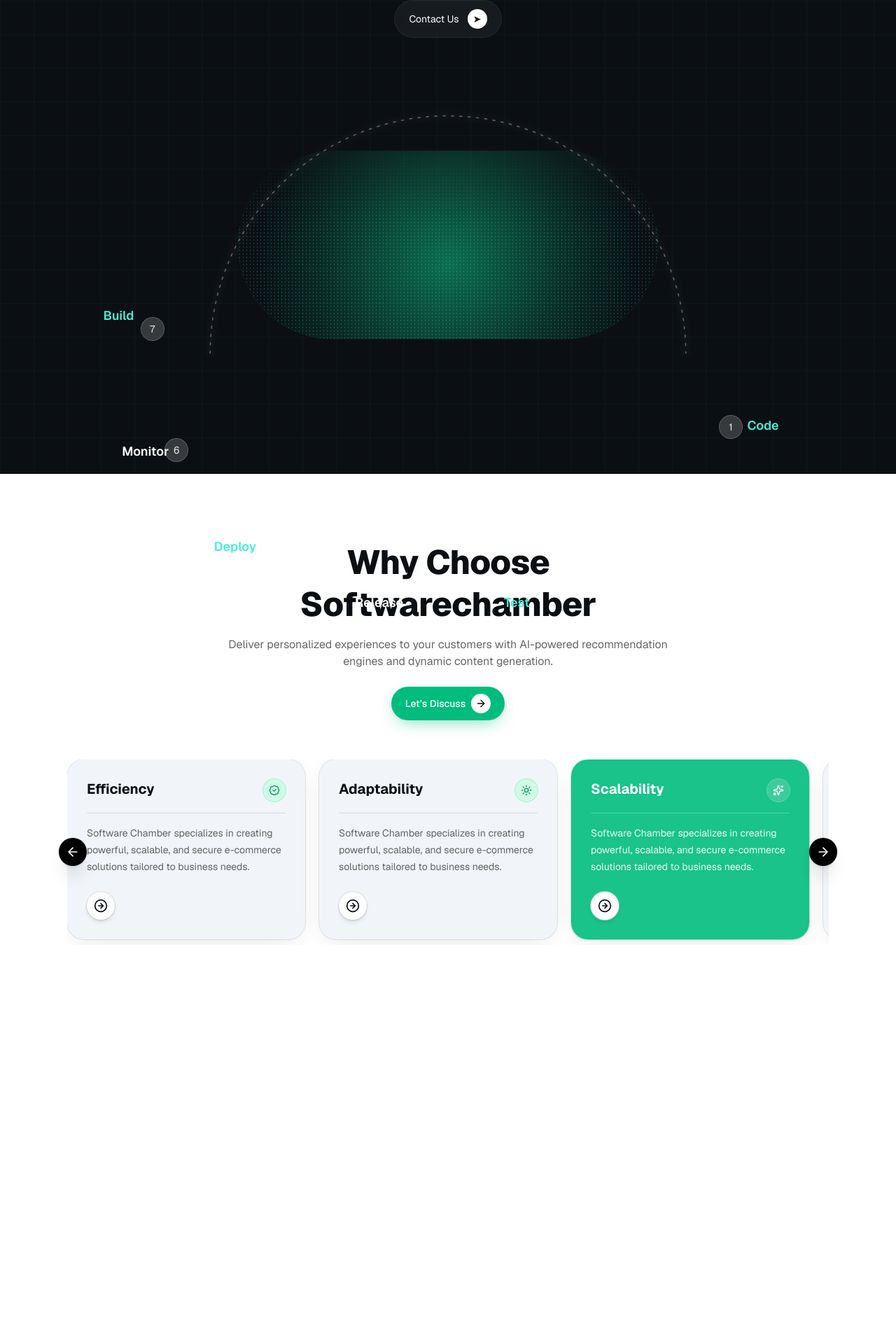
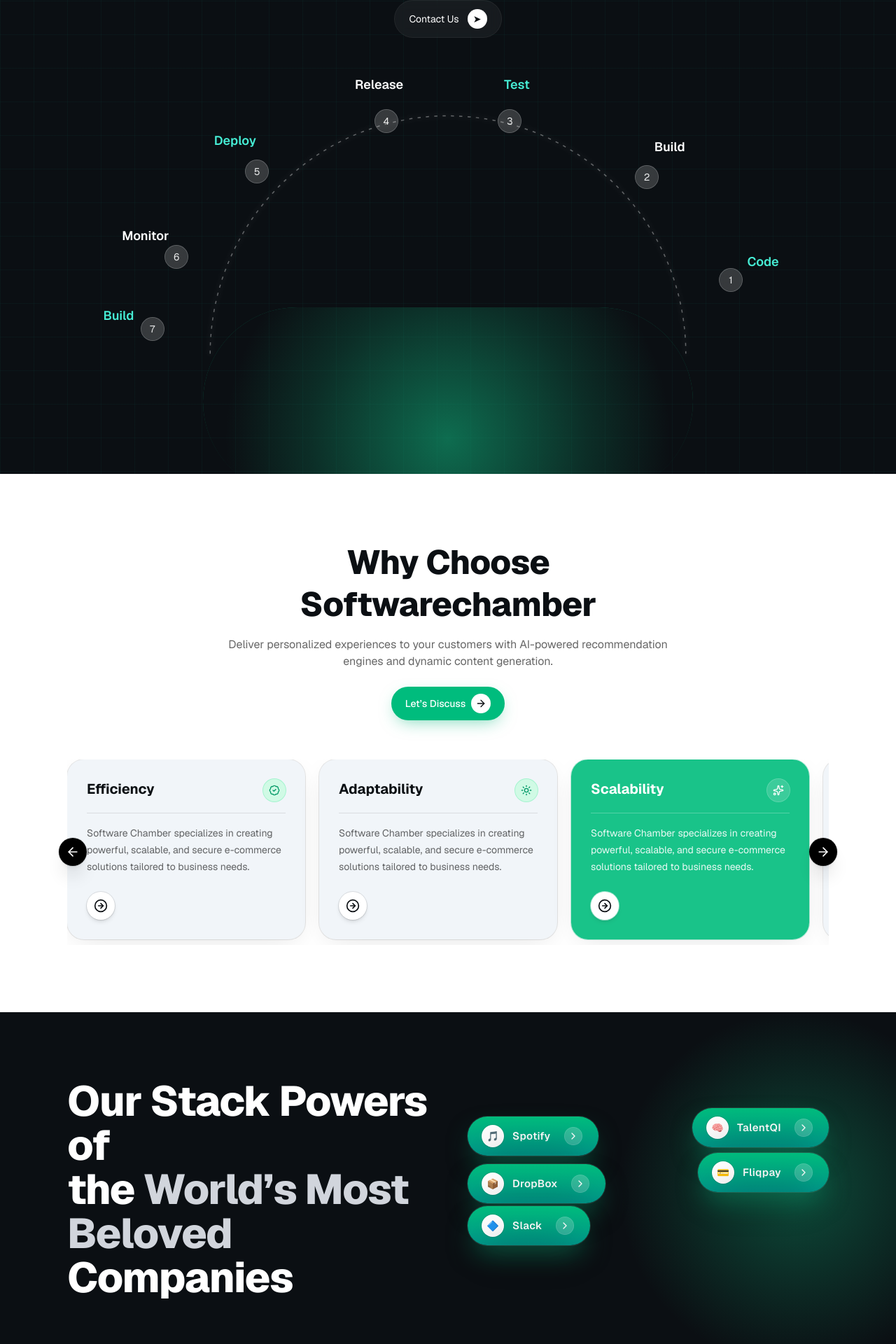
Before and after one commit to ripa01/Software_Chamber, a Next.js app in the folder software-chamber-ui/: page / in a window 1280 px wide. Shown: the part 2662-4582 px from the top of the page at 70% size. Before the commit the page ends 4108 px from the top, so only its background shows below. Built offline with nearby package versions, Linux system fonts and the light colour scheme.

Commit message:
feat: add StackShowcase component and integrate it into Home page layout; update Process and WhyChoose components for improved styling

```diff
--- a/software-chamber-ui/app/page.tsx
+++ b/software-chamber-ui/app/page.tsx
@@ -1,6 +1,7 @@
 import Banner from "@/components/hero/Banner";
 import Process from "@/components/sections/Process";
 import Services from "@/components/sections/Services";
+import StackShowcase from "@/components/sections/StackShowcase";
 import ValueProposition from "@/components/sections/ValueProposition";
 import WhyChoose from "@/components/sections/WhyChoose";
 
@@ -17,6 +18,7 @@
       <Services />
       <Process />
       <WhyChoose />
+      <StackShowcase />
 
     </main>
   );
--- a/software-chamber-ui/components/sections/Process.tsx
+++ b/software-chamber-ui/components/sections/Process.tsx
@@ -3,12 +3,12 @@
 export default function Process() {
   // tuned angles so ends don't sit on the edges
   const steps = [
-    { n: 1, label: "Code",    angle: -162 },
-    { n: 2, label: "Build",   angle: -132 },
-    { n: 3, label: "Test",    angle: -102 },
-    { n: 4, label: "Release", angle:  -78 },
-    { n: 5, label: "Deploy",  angle:  -50 },
-    { n: 6, label: "Monitor", angle:  -24 },
+    { n: 1, label: "Code",    angle: 162 },
+    { n: 2, label: "Build",   angle: 132 },
+    { n: 3, label: "Test",    angle: 102 },
+    { n: 4, label: "Release", angle:  78 },
+    { n: 5, label: "Deploy",  angle:  50 },
+    { n: 6, label: "Monitor", angle:  24 },
     { n: 7, label: "Build",   angle:    6 },
   ] as const;
 
@@ -45,10 +45,9 @@
 
       {/* arc + pins + labels + globe */}
       <div className="relative mx-auto mt-16 max-w-6xl px-4">
-        {/* allow overflow so left/right labels don't clip */}
         <div className="relative aspect-[2/1] overflow-visible sm:aspect-[5/2]">
           {/* dashed semicircle */}
-          <svg viewBox={`0 0 ${W} ${H}`} className="absolute inset-0 h-full w-full overflow-visible">
+          <svg viewBox={`0 0 ${W} ${H}`} className="absolute inset-0 h-full w-full overflow-visible z-30">
             <defs>
               <filter id="glow" x="-50%" y="-50%" width="200%" height="200%">
                 <feGaussianBlur stdDeviation="6" result="blur" />
@@ -105,21 +104,21 @@
           })}
 
           {/* hemisphere globe (glow + dotted mask) */}
-          <div className="pointer-events-none absolute inset-x-0 bottom-0 flex justify-center" style={{ height: "60%", zIndex: 0 }}>
-            <div className="relative w-[60vw] max-w-[600px] aspect-square -translate-y-[30%]">
+          <div className="pointer-events-none absolute inset-x-0 bottom-[-32%] flex justify-center z-0" style={{ height: "60%" }}>
+            <div className="relative w-[60vw] max-w-[700px] aspect-square">
               {/* teal glow underlay */}
-              <div className="absolute inset-0 rounded-full bg-[radial-gradient(circle_at_50%_60%,rgba(16,185,129,0.55),rgba(16,185,129,0.18)_50%,transparent_80%)]" />
+              <div className="absolute inset-0 rounded-full bg-[radial-gradient(circle_at_50%_70%,rgba(16,185,129,0.55),rgba(16,185,129,0.18)_50%,transparent_80%)]" />
               {/* dotted sphere clipped to a hemisphere */}
               <div
                 className="absolute inset-0 rounded-full"
                 style={{
                   backgroundImage:
-                    "radial-gradient(rgba(45,255,220,0.55) 0.8px, transparent 0.8px)",
-                  backgroundSize: "5px 5px",
+                    "radial-gradient(rgba(45,255,220,0.55) 0.7px, transparent 0.7px)",
+                  backgroundSize: "4px 4px",
                   WebkitMaskImage:
-                    "linear-gradient(to top, #000 60%, transparent 100%)",
+                    "linear-gradient(to top, transparent 0%, #000 50%, #000 100%)",
                   maskImage:
-                    "linear-gradient(to top, #000 60%, transparent 100%)",
+                    "linear-gradient(to top, transparent 0%, #000 50%, #000 100%)",
                   opacity: 0.95,
                   filter: "drop-shadow(0 0 40px rgba(16,185,129,0.35))",
                 }}
@@ -129,9 +128,9 @@
                 className="absolute inset-0 rounded-full ring-2 ring-emerald-400/40"
                 style={{
                   WebkitMaskImage:
-                    "linear-gradient(to top, #000 60%, transparent 100%)",
+                    "linear-gradient(to top, transparent 0%, #000 50%, #000 100%)",
                   maskImage:
-                    "linear-gradient(to top, #000 60%, transparent 100%)",
+                    "linear-gradient(to top, transparent 0%, #000 50%, #000 100%)",
                 }}
               />
             </div>
--- /dev/null
+++ b/software-chamber-ui/components/sections/StackShowcase.tsx
@@ -0,0 +1,74 @@
+import React from "react"
+import { ChevronRight, Sparkles } from "lucide-react"
+
+/**
+ * Section: "Our Stack Powers ..."
+ * Usage: <StackShowcase />
+ * Drop into any Next.js + Tailwind project.
+ */
+export default function StackShowcase() {
+  const brands = [
+    { name: "Spotify", icon: "🎵", offset: "translate-y-1" },
+    { name: "TalentQI", icon: "🧠", offset: "-translate-y-4" },
+    { name: "DropBox", icon: "📦", offset: "-translate-y-3" },
+    { name: "Fliqpay", icon: "💳", offset: "translate-y-2" },
+    { name: "Slack", icon: "🔷", offset: "-translate-y-8 sm:-translate-y-6" },
+  ] as const
+
+  return (
+    <section className="relative overflow-hidden bg-[#0B0F13] py-16 text-white sm:py-24">
+      {/* right vignette */}
+      <div className="pointer-events-none absolute inset-0">
+        <div className="absolute -right-40 top-1/2 h-[600px] w-[600px] -translate-y-1/2 rounded-full bg-[radial-gradient(circle_at_center,rgba(16,185,129,0.35),transparent_60%)] blur-0" />
+        <div className="absolute inset-0 opacity-40" style={{backgroundImage:
+          "radial-gradient(1px_1px_at_20%_30%,rgba(255,255,255,.25),transparent_51%),"+
+          "radial-gradient(1px_1px_at_70%_20%,rgba(255,255,255,.18),transparent_51%),"+
+          "radial-gradient(1px_1px_at_40%_60%,rgba(255,255,255,.2),transparent_51%),"+
+          "radial-gradient(1px_1px_at_80%_70%,rgba(255,255,255,.18),transparent_51%)"}} />
+      </div>
+
+      <div className="relative mx-auto grid max-w-6xl grid-cols-1 items-center gap-10 px-4 sm:px-6 lg:grid-cols-2 lg:gap-14 lg:px-8">
+        {/* Left copy */}
+        <div className="max-w-xl">
+          <h2 className="text-4xl font-extrabold leading-[1.05] tracking-tight sm:text-5xl md:text-6xl">
+            Our Stack Powers of
+            <br />
+            the <span className="text-gray-300">World’s Most</span>
+            <br />
+            <span className="text-gray-300">Beloved</span> Companies
+          </h2>
+        </div>
+
+        {/* Right floating pills */}
+        <div className="relative ml-auto grid w-full max-w-md grid-cols-1 gap-5 sm:max-w-none sm:grid-cols-2">
+          {/* Row 1 */}
+          <BrandPill label={brands[0].name} icon={brands[0].icon} className="justify-self-start sm:justify-self-start" />
+          <BrandPill label={brands[1].name} icon={brands[1].icon} className="justify-self-end sm:justify-self-end sm:-translate-y-3" />
+
+          {/* Row 2 */}
+          <BrandPill label={brands[2].name} icon={brands[2].icon} className="justify-self-start sm:justify-self-start -translate-y-2" />
+          <BrandPill label={brands[3].name} icon={brands[3].icon} className="justify-self-end sm:justify-self-end -translate-y-6" />
+
+          {/* Row 3 */}
+          <BrandPill label={brands[4].name} icon={brands[4].icon} className="col-span-1 sm:col-span-1 sm:justify-self-start -translate-y-6" />
+        </div>
+      </div>
+    </section>
+  )
+}
+
+function BrandPill({ label, icon, className = "" }: { label: string; icon: string; className?: string }) {
+  return (
+    <div className={`group relative inline-flex items-center gap-3 rounded-full bg-gradient-to-b from-emerald-500 to-teal-600 px-5 py-3 pr-6 shadow-[0_18px_40px_-12px_rgba(16,185,129,0.6)] ring-1 ring-white/10 backdrop-blur ${className}`}>
+      <span className="grid h-8 w-8 place-items-center rounded-full bg-white text-[#0B0F13] text-sm font-semibold ring-1 ring-black/10">
+        {icon}
+      </span>
+      <span className="text-[15px] font-semibold tracking-wide">{label}</span>
+      <span className="ml-2 inline-grid h-6 w-6 place-items-center rounded-full bg-white/20 ring-1 ring-white/30 transition group-hover:translate-x-0.5">
+        <ChevronRight className="h-4 w-4" />
+      </span>
+      {/* soft drop shadow plate */}
+      <div className="pointer-events-none absolute inset-x-6 -bottom-3 h-5 rounded-full bg-black/30 blur-xl" />
+    </div>
+  )
+}
--- a/software-chamber-ui/components/sections/WhyChoose.tsx
+++ b/software-chamber-ui/components/sections/WhyChoose.tsx
@@ -90,15 +90,14 @@
           </button>
 
           {/* Track */}
-          <div
-            ref={trackRef}
-            className="
-              flex gap-5 overflow-x-auto scroll-smooth snap-x snap-mandatory
-              pb-2 [-ms-overflow-style:none] [scrollbar-width:none]
-            "
-            // hide scrollbars
-            style={{ scrollbarWidth: "none" } as React.CSSProperties}
-          >
+        <div
+  ref={trackRef}
+  className={`
+    hide-scrollbar
+    flex gap-5 overflow-x-auto scroll-smooth snap-x snap-mandatory
+    pb-2 [-ms-overflow-style:none] [scrollbar-width:none]
+  `}
+>
             {/* hide scrollbars (webkit) */}
             <style jsx>{`
               div::-webkit-scrollbar {
```
